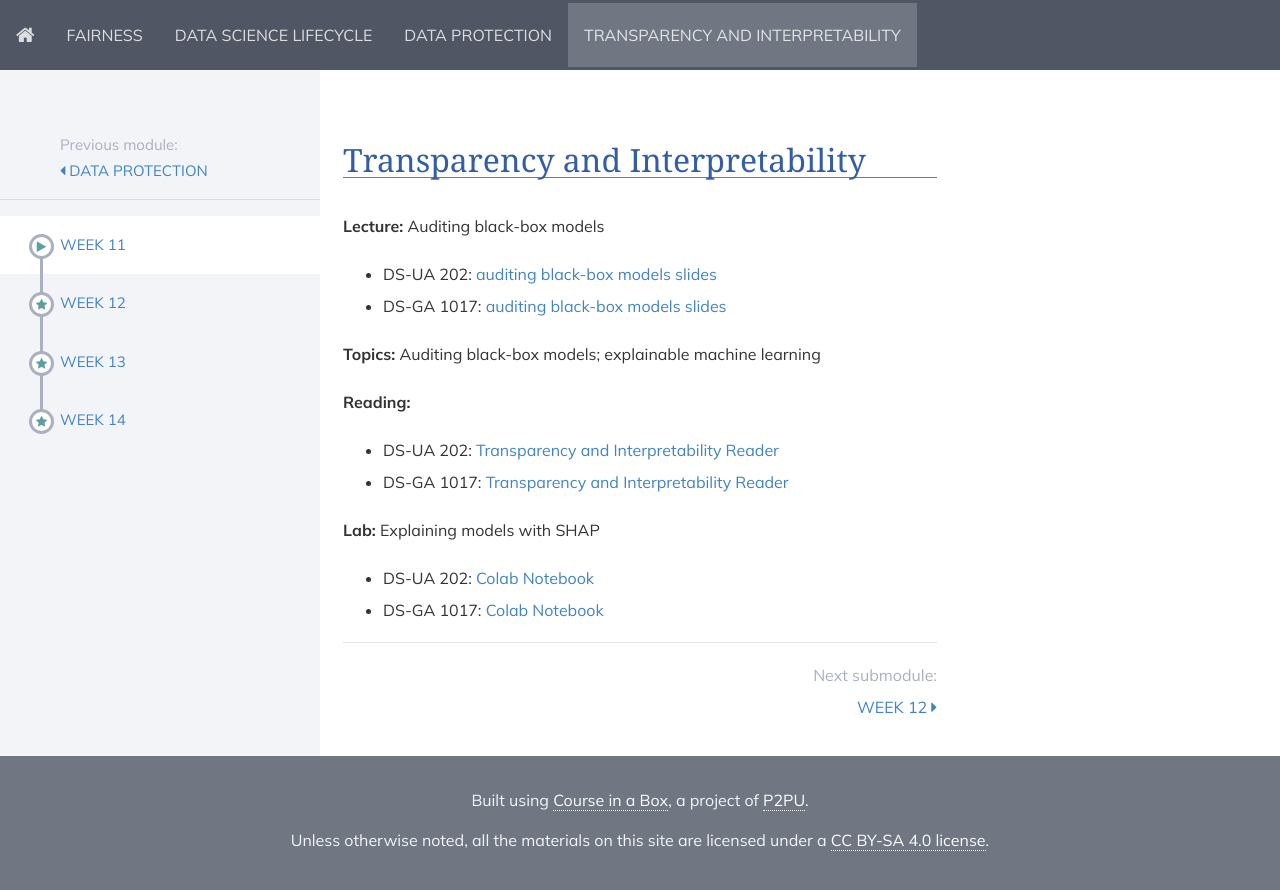
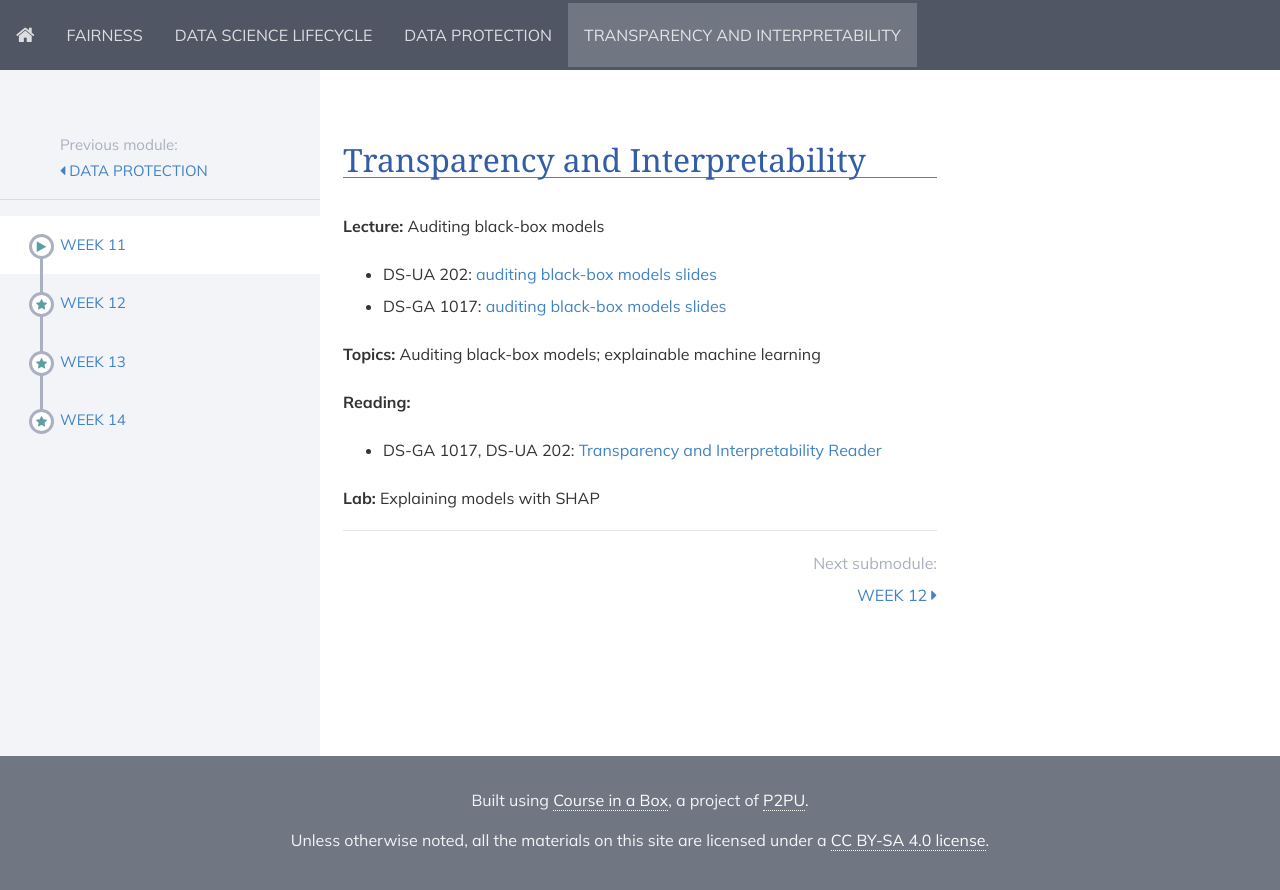
Before and after one commit to DataResponsibly/rds24, a Jekyll site: the page built from modules/transparency_and_interpretability/_posts/2000-01-01-week11.md, in a window 1280 px wide. Shown: the top 890 px of the page. Built offline with Jekyll 4.4.1, drawn with Linux system fonts in a browser that asks for light colours; nearby versions of some CDN libraries.

Commit message:
Update 2000-01-01-week11.md

```diff
--- a/modules/transparency_and_interpretability/_posts/2000-01-01-week11.md
+++ b/modules/transparency_and_interpretability/_posts/2000-01-01-week11.md
@@ -8,22 +8,17 @@ title: Week 11
 
 * DS-UA 202: [auditing black-box models slides]()
 <!-- (../../../assets/10_black_box_202.pdf) -->
-* DS-GA 1017: [auditing black-box models slides]()
-<!-- (../../../assets/10_BlackBox_1017.pdf) -->
+* DS-GA 1017: [auditing black-box models slides](../../../assets/11_BlackBox_1017.pdf)
 
 
 **Topics:** Auditing black-box models; explainable machine learning
 
 **Reading:**
 
-* DS-UA 202: [Transparency and Interpretability Reader]()
-<!-- (../../../assets/transparency_reader_ua202_2022.pdf) -->
-* DS-GA 1017: [Transparency and Interpretability Reader]()
-<!-- (../../../assets/transparency_reader.pdf) -->
+<!-- * DS-UA 202: [Transparency and Interpretability Reader](../../../assets/transparency_reader_ua202_2022.pdf) -->
+* DS-GA 1017, DS-UA 202: [Transparency and Interpretability Reader](../../../assets/transparency_reader_2023.pdf)
 
 **Lab:** Explaining models with SHAP
 
-* DS-UA 202: [Colab Notebook]()
-<!-- (https://colab.research.google.com/drive/1Y5qwGwy1v_l25ZOtZOPN15ZOfiQkfOWK?usp=sharing) -->
-* DS-GA 1017: [Colab Notebook]()
-<!-- (https://colab.research.google.com/drive/1IyOjGaIMB_WCOn6vw16q_WCE3l52bqEp?usp=sharing) -->
+<!-- * DS-UA 202: [Colab Notebook](https://colab.research.google.com/drive/1Y5qwGwy1v_l25ZOtZOPN15ZOfiQkfOWK?usp=sharing) -->
+<!-- * DS-GA 1017: [Colab Notebook](https://colab.research.google.com/drive/1IyOjGaIMB_WCOn6vw16q_WCE3l52bqEp?usp=sharing) -->
```
